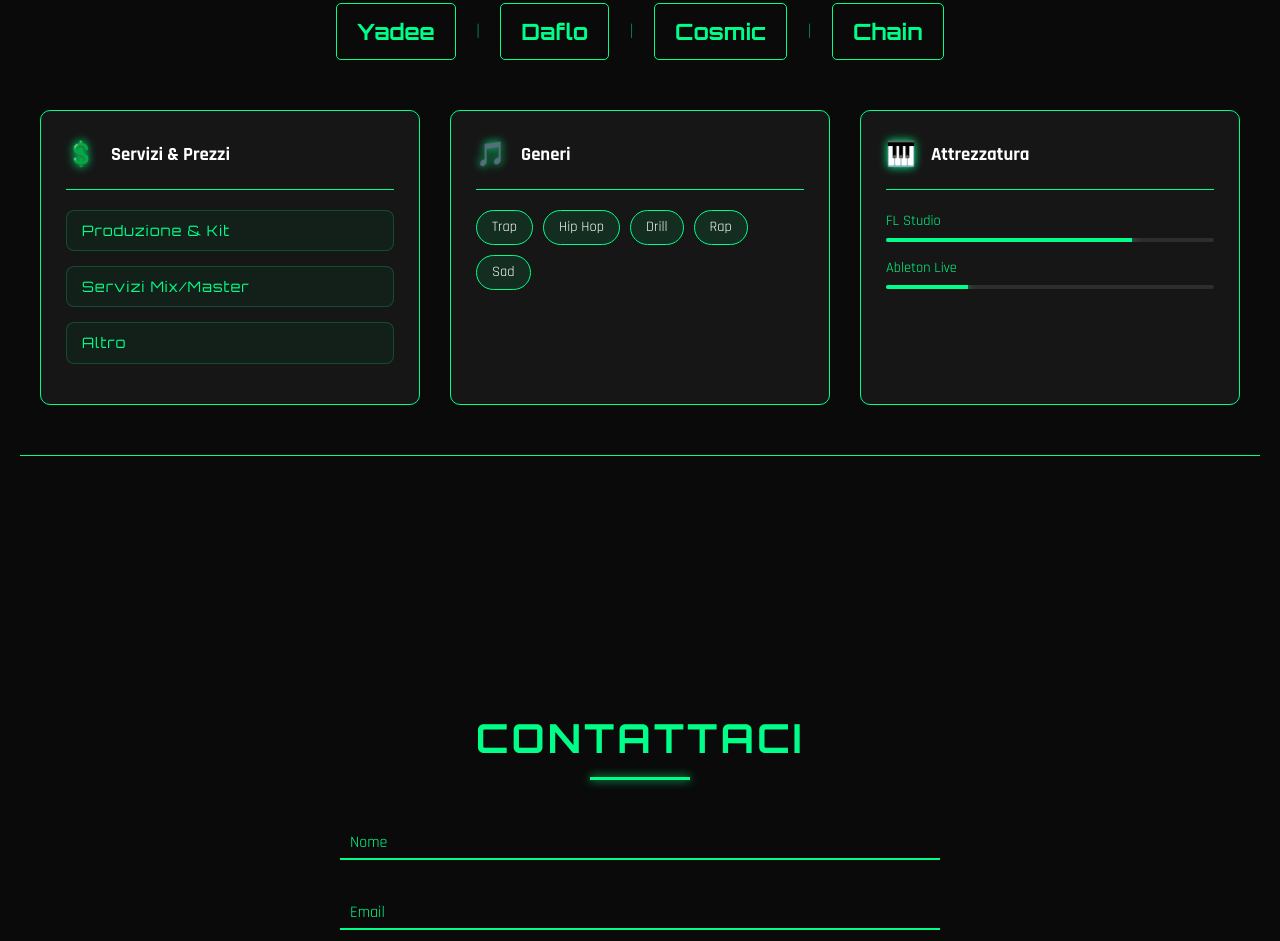
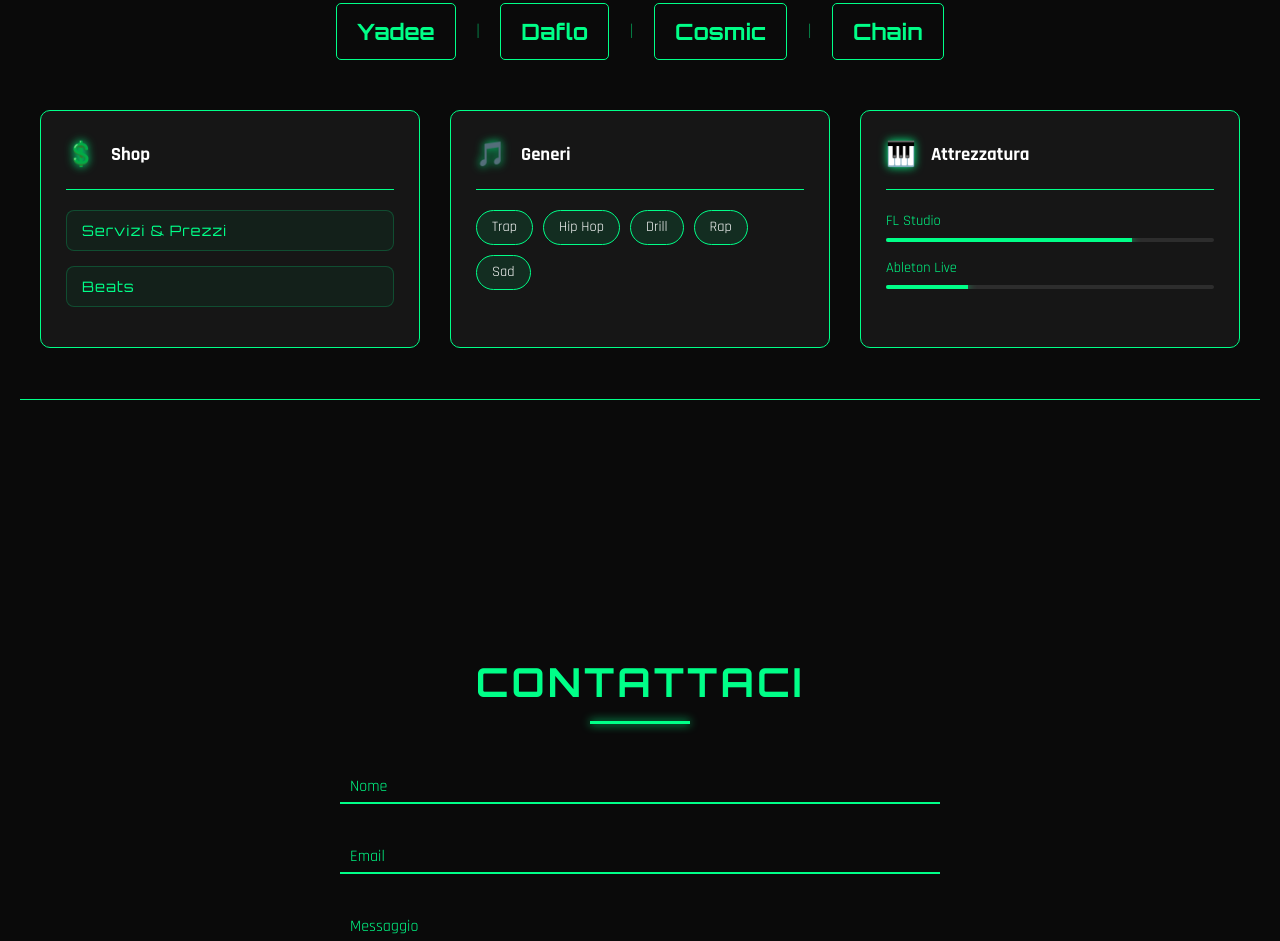
Before and after one commit to IoDevl/NovaWave.github.io, a plain HTML site: page index.html in a window 1280 px wide. Shown: the part 1965-2906 px from the top of the page. Drawn offline with nearby package versions, Linux system fonts and the light colour scheme; animation ran at ten frames a second.

Commit message:
Update index.html

```diff
--- a/index.html
+++ b/index.html
@@ -100,15 +100,14 @@
             <div class="about-card" data-tilt>
                 <div class="card-header">
                     <div class="neon-icon">💲</div>
-                    <h3>Servizi & Prezzi</h3>
+                    <h3>Shop</h3>
                 </div>
                 <div class="card-content">
                     <ul class="cyber-list">
                         <div class="card-content">
                             <ul class="cyber-list">
-                                <li><span class = "cyber-text"><a href="servizi.html#produzione" class="service-link">Produzione & Kit</a></span></li>
-                                <li><span class = "cyber-text"><a href="servizi.html#mixing" class="service-link">Servizi Mix/Master</a></span></li>
-                                <li><span class = "cyber-text"><a href="servizi.html#altro" class="service-link">Altro</a></span></li>
+                                <li><span class = "cyber-text"><a href="servizi.html" class="service-link">Servizi & Prezzi</a></span></li>
+                                <li><span class = "cyber-text"><a href="beats.html" class="service-link">Beats</a></span></li>
                             </ul>
                         </div>
                     </ul>
```
